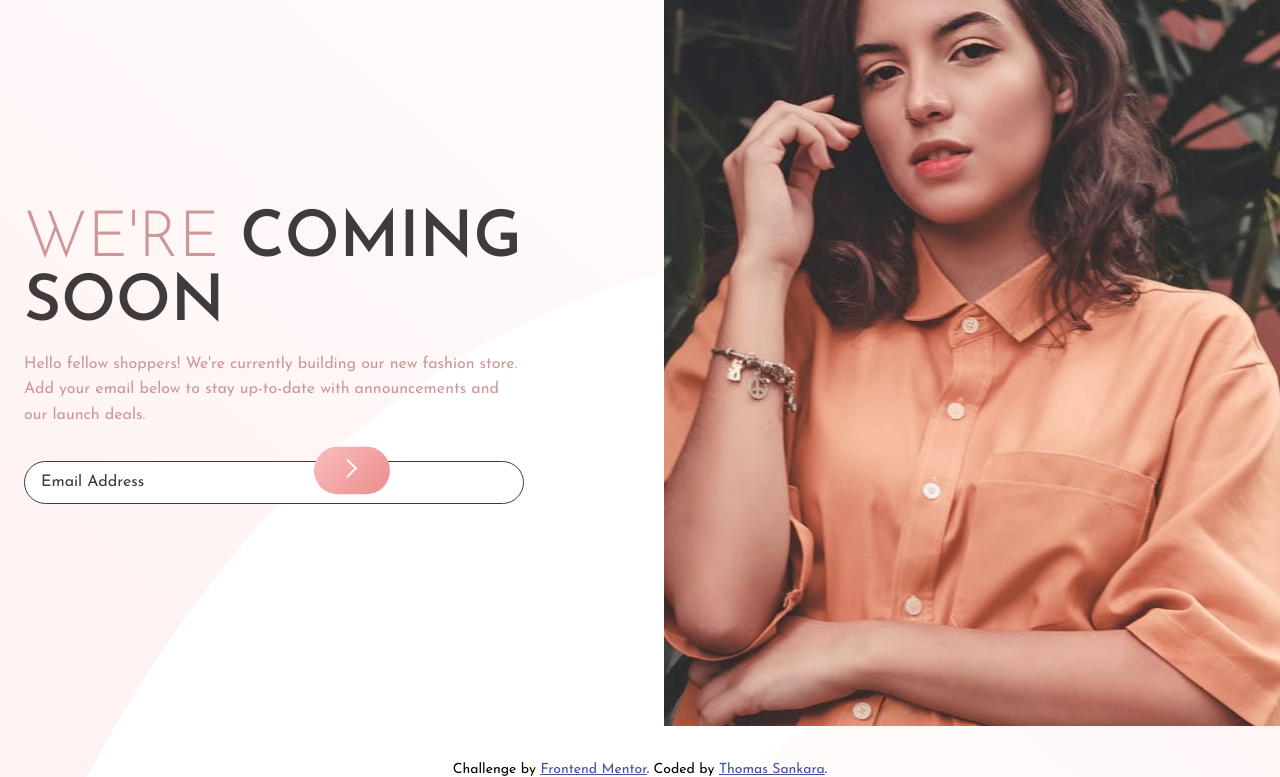
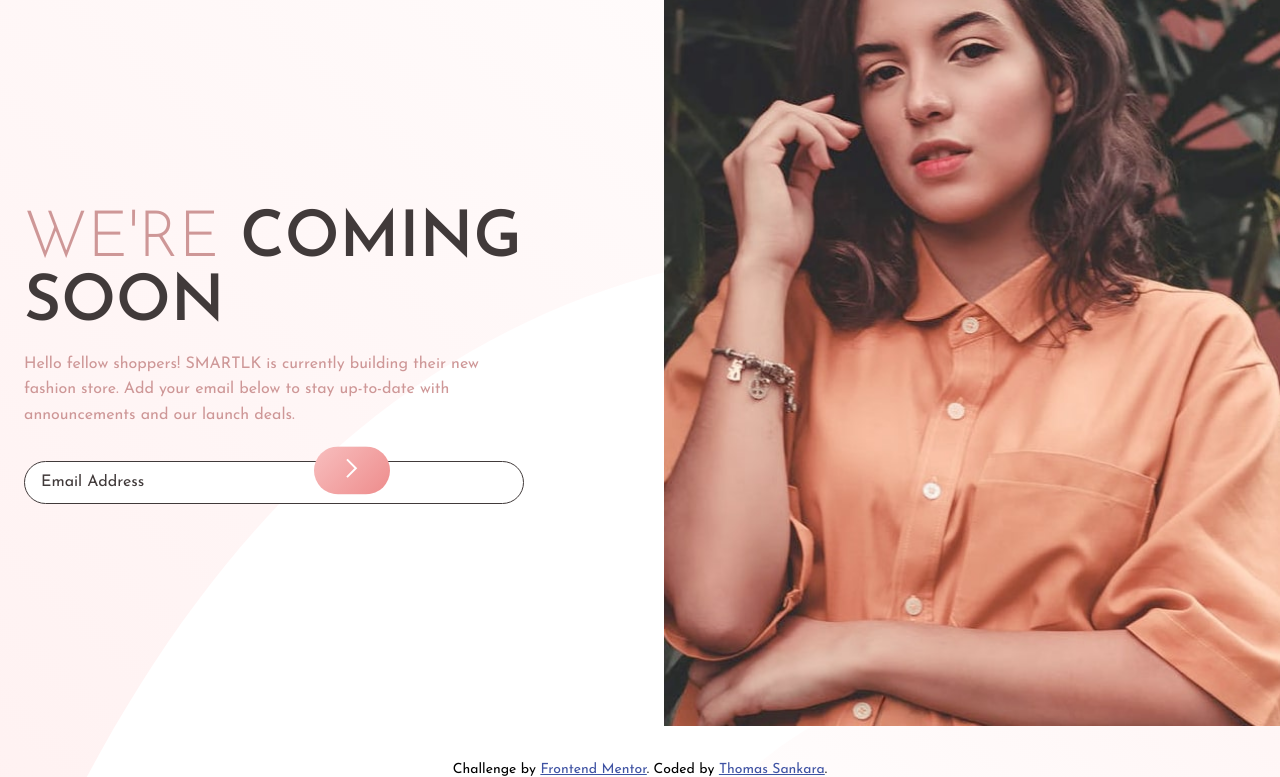
Before and after one commit to nelnado/Base-Apparel-coming-soon-page, a plain HTML site: page index.html in a window 1280 px wide. Shown: the part 79-856 px from the top of the page. Drawn offline with Linux system fonts and the light colour scheme.

Commit message:
Update index.html

```diff
--- a/index.html
+++ b/index.html
@@ -26,7 +26,7 @@
         <h1><span>We're</span> coming soon</h1>
 
         <p>
-          Hello fellow shoppers! We're currently building our new fashion store.
+          Hello fellow shoppers! SMARTLK is currently building their new fashion store.
           Add your email below to stay up-to-date with announcements and our
           launch deals.
         </p>
```
